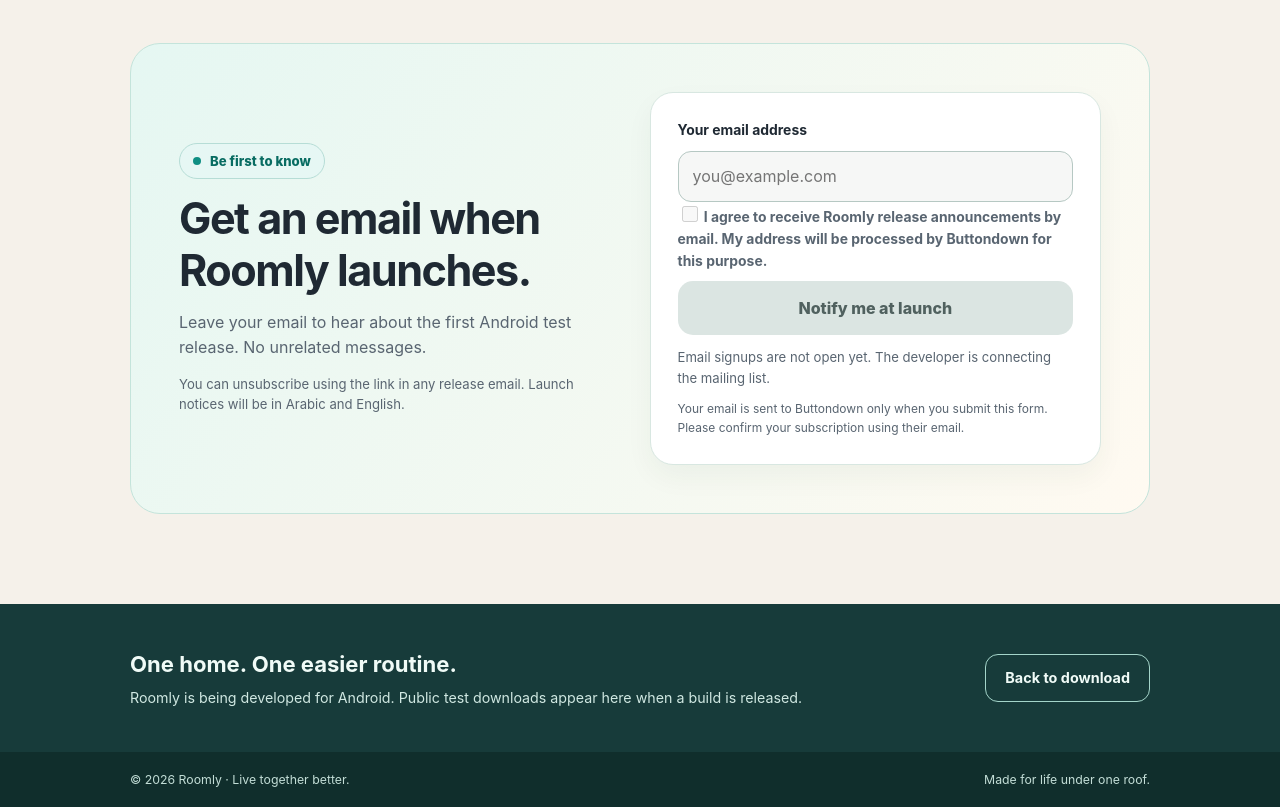
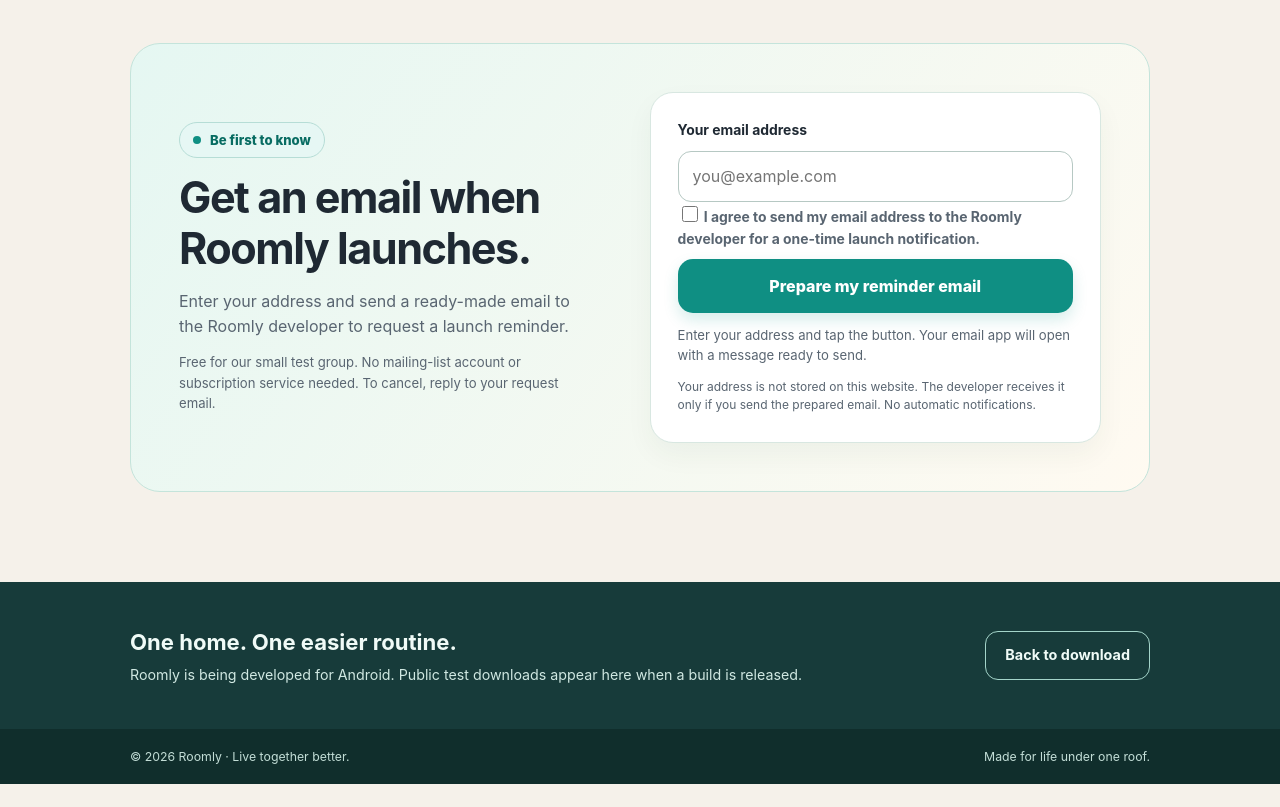
Before and after one commit to abdallahkhayroun00-crypto/Roomly-download, a plain HTML site: page index.html in a window 1280 px wide. Shown: the part 1300-2107 px from the top of the page. After the commit the page ends 2084 px from the top, so only its background shows below. Drawn offline with Linux system fonts and the light colour scheme; no server answers.

Commit message:
Implement free manual email launch reminders on Roomly landing page

```diff
--- a/index.html
+++ b/index.html
@@ -123,29 +123,27 @@
         <div>
           <span class="eyebrow"><span class="dot" aria-hidden="true"></span><span data-i18n="waitlistBadge">Be first to know</span></span>
           <h2 id="waitlist-title" data-i18n="waitlistTitle">Get an email when Roomly launches.</h2>
-          <p class="intro" data-i18n="waitlistIntro">Leave your email to hear about the first Android test release. No unrelated messages.</p>
-          <p class="hint" data-i18n="waitlistHint">You can unsubscribe using the link in any release email. Launch notices will be in Arabic and English.</p>
+          <p class="intro" data-i18n="waitlistIntro">Enter your email and send a prepared message to request a launch reminder.</p>
+          <p class="hint" data-i18n="waitlistHint">No subscription service required. Just send one email to request a launch reminder.</p>
         </div>
         <div class="signup-card">
-          <form id="waitlist-form" method="post" target="_blank" rel="noopener" aria-describedby="waitlist-status waitlist-privacy">
+          <form id="waitlist-form" aria-describedby="waitlist-status waitlist-privacy">
             <label for="waitlist-email" data-i18n="emailLabel">Your email address</label>
-            <input id="waitlist-email" name="email" type="email" autocomplete="email" inputmode="email" placeholder="you@example.com" maxlength="254" required disabled>
-            <input type="hidden" name="embed" value="1">
+            <input id="waitlist-email" name="email" type="email" autocomplete="email" inputmode="email" placeholder="you@example.com" maxlength="254" required>
             <label class="consent" for="waitlist-consent">
-              <input type="checkbox" id="waitlist-consent" required disabled>
-              <span data-i18n="consent">I agree to receive Roomly release announcements by email. My address will be processed by Buttondown for this purpose.</span>
+              <input type="checkbox" id="waitlist-consent" required>
+              <span data-i18n="consent">I agree to send my email to the Roomly developer for one launch update.</span>
             </label>
-            <button class="btn btn-primary" id="waitlist-submit" type="submit" disabled><span data-i18n="waitlistSubmit">Notify me at launch</span></button>
+            <button class="btn btn-primary" id="waitlist-submit" type="submit"><span data-i18n="waitlistSubmit">Notify me at launch</span></button>
           </form>
-          <p class="signup-status" id="waitlist-status" role="status" aria-live="polite" data-i18n="waitlistNotConnected">Email signups are not open yet. The developer is connecting the mailing list.</p>
-          <p class="smallprint" id="waitlist-privacy" data-i18n="privacyNote">Your email is sent to Buttondown only when you submit this form. Please confirm your subscription using their email.</p>
+          <p class="signup-status" id="waitlist-status" role="status" aria-live="polite" data-i18n="waitlistReady">Enter your address and tap the button to prepare an email for the developer.</p>
+          <p class="smallprint" id="waitlist-privacy" data-i18n="privacyNote">Your email is not stored here. You must send the prepared message yourself to request a reminder.</p>
         </div>
       </div>
     </section>
     <section class="bottom"><div class="shell bottom-inner"><div><h2 data-i18n="bottomTitle">One home. One easier routine.</h2><p data-i18n="bottomBody">Roomly is being developed for Android. Public test downloads appear here when a build is released.</p></div><a class="outline" href="#download-panel" data-i18n="backToDownload">Back to download</a></div></section>
   </main>
   <footer><div class="shell"><span>© <span id="year">2026</span> Roomly · Live together better.</span><span data-i18n="footer">Made for life under one roof.</span></div></footer>
-  <script src="./waitlist-config.js"></script>
   <script>
     (function () {
       "use strict";
@@ -157,37 +155,43 @@
       var switcher = document.getElementById("language");
       var language = "en";
 
-      // This site never collects/stores subscriber emails itself. The external
-      // subscription endpoint becomes active only after the owner configures it.
+      // Free, serverless for four users; no request exists until they send email.
       var waitlistForm = document.getElementById("waitlist-form");
       var waitlistEmail = document.getElementById("waitlist-email");
       var waitlistConsent = document.getElementById("waitlist-consent");
-      var waitlistSubmit = document.getElementById("waitlist-submit");
       var waitlistStatus = document.getElementById("waitlist-status");
-      var newsletterUsername = typeof window.ROOMLY_WAITLIST_USERNAME === "string" ? window.ROOMLY_WAITLIST_USERNAME.trim() : "";
-      var waitlistConnected = /^[a-zA-Z0-9_-]{2,64}$/.test(newsletterUsername);
-      if (waitlistConnected) {
-        waitlistForm.action = "https://buttondown.com/api/emails/embed-subscribe/" + encodeURIComponent(newsletterUsername);
-        waitlistEmail.disabled = false;
-        waitlistConsent.disabled = false;
-        waitlistSubmit.disabled = false;
-      }
-      waitlistForm.addEventListener("submit",function(event) {
-        if (!waitlistConnected || !waitlistConsent.checked || !waitlistEmail.validity.valid) {
-          event.preventDefault();
-        }
+      var ownerEmail = "abdallah.khayroun1@gmail.com";
+      var mailPrepared = false;
+      waitlistForm.addEventListener("submit", function (event) {
+        event.preventDefault();
+        if (!waitlistForm.reportValidity() || !waitlistConsent.checked) return;
+        var subject = "Roomly - Android launch notification request";
+        var body = [
+          "Hello Abdallah,",
+          "",
+          "Please notify me by email when Roomly is available for Android.",
+          "My email address: " + waitlistEmail.value.trim(),
+          "I agree to receive one launch announcement about Roomly.",
+          "Preferred language: " + (language === "ar" ? "Arabic" : "English"),
+          "",
+          "I understand I need to SEND this message to complete my request."
+        ].join("\n");
+        mailPrepared = true;
+        waitlistStatus.textContent = messages[language].waitlistMailPrepared;
+        window.location.href = "mailto:" + ownerEmail + "?subject=" + encodeURIComponent(subject) + "&body=" + encodeURIComponent(body);
       });
 
       var available = null;
       var state = "checking";
       var messages = {
         en: {
-          waitlistBadge:"Be first to know",waitlistTitle:"Get an email when Roomly launches.",waitlistIntro:"Leave your email to hear about the first Android test release. No unrelated messages.",
-          waitlistHint:"You can unsubscribe using the link in any release email. Launch notices will be in Arabic and English.",emailLabel:"Your email address",
-          consent:"I agree to receive Roomly release announcements by email. My address will be processed by Buttondown for this purpose.",
-          waitlistSubmit:"Notify me at launch",waitlistNotConnected:"Email signups are not open yet. The developer is connecting the mailing list.",
-          waitlistConnected:"Enter your email and confirm your subscription via the email you receive. The confirmation opens in a new tab.",
-          privacyNote:"Your email is sent to Buttondown only when you submit this form. Please confirm your subscription using their email.",
+          waitlistBadge:"Be first to know",waitlistTitle:"Get an email when Roomly launches.",waitlistIntro:"Enter your address and send a ready-made email to the Roomly developer to request a launch reminder.",
+          waitlistHint:"Free for our small test group. No mailing-list account or subscription service needed. To cancel, reply to your request email.",emailLabel:"Your email address",
+          consent:"I agree to send my email address to the Roomly developer for a one-time launch notification.",
+          waitlistSubmit:"Prepare my reminder email",
+          waitlistReady:"Enter your address and tap the button. Your email app will open with a message ready to send.",
+          waitlistMailPrepared:"Your email app should open now. Please tap Send there — your request is NOT registered until you send the email. If nothing opens, use your email app to write to abdallah.khayroun1@gmail.com.",
+          privacyNote:"Your address is not stored on this website. The developer receives it only if you send the prepared email. No automatic notifications.",
           navBadge:"Android · Early access",eyebrow:"Your shared home, made simpler",hero1:"A better way to",hero2:"live together.",
           lead:"From shared bills to household chores, Roomly helps roommates stay organized in one calm, friendly place.",
           versionPending:"Test version",downloadPending:"Download coming soon",downloadReady:"Download for Android",checking:"Checking if an Android test build is available…",
@@ -201,12 +205,13 @@
           backToDownload:"Back to download",footer:"Made for life under one roof."
         },
         ar: {
-          waitlistBadge:"كون أول واحد يعرف",waitlistTitle:"توصّل بإيميل ملي Roomly يكون واجد.",waitlistIntro:"خلي الإيميل ديالك باش نعلموك ملي تنشر أول نسخة تجريبية للأندرويد. ما غاديش نرسلو ليك رسائل ما عندهاش علاقة بالتطبيق.",
-          waitlistHint:"تقدر تلغي الاشتراك من الرابط اللي كاين فأي رسالة. إشعار الإطلاق غادي يكون بالعربية والإنجليزية.",emailLabel:"الإيميل ديالك",
-          consent:"كنوافق نتوصل بإيميلات كتخص إصدار Roomly. الإيميل ديالي غادي تعالجو خدمة Buttondown غير لهاد الغرض.",
-          waitlistSubmit:"علمني ملي يكون واجد",waitlistNotConnected:"التسجيل بالإيميل مازال ما تحلش. المطوّر باقي كيربط خدمة الإشعارات.",
-          waitlistConnected:"دخل الإيميل ديالك وأكّد الاشتراك من الرسالة اللي غادي توصلك. التأكيد غادي يتحل فصفحة جديدة.",
-          privacyNote:"الإيميل ديالك غادي يتصيفط لـ Buttondown غير ملي تضغط على زر التسجيل. أكّد الاشتراك من الرسالة اللي غادي توصلك.",
+          waitlistBadge:"كون أول واحد يعرف",waitlistTitle:"توصّل بإيميل ملي Roomly يكون واجد.",waitlistIntro:"دخل الإيميل ديالك وصيفط رسالة جاهزة للمطوّر باش يعلمك ملي تنشر نسخة Roomly للأندرويد.",
+          waitlistHint:"حل مجاني لمجموعة صغيرة ديال المجرّبين، بلا اشتراك فخدمة رسائل. باش تلغي الطلب، جاوب على الرسالة اللي صيفطتي.",emailLabel:"الإيميل ديالك",
+          consent:"كنوافق نصيفط الإيميل ديالي لمطوّر Roomly باش يعلمني مرة وحدة ملي يكون التطبيق واجد.",
+          waitlistSubmit:"وجد ليا رسالة التذكير",
+          waitlistReady:"دخل الإيميل ديالك وضغط على الزر. غادي يتحل تطبيق الإيميل برسالة جاهزة خاصك تصيفطها.",
+          waitlistMailPrepared:"خاص تطبيق الإيميل يتحل دابا. ضروري تضغط على «إرسال» تما، حيث الطلب ما تسجّلش حتى تصيفط الرسالة. إلا ما تحل والو، صيفط لــ abdallah.khayroun1@gmail.com مباشرة.",
+          privacyNote:"هاد الموقع ما كيخزّنش الإيميل ديالك. المطوّر كيتوصل به غير إلا صيفطتي الرسالة فعلاً. ما كاينش إرسال تلقائي للإشعارات.",
           navBadge:"أندرويد · نسخة تجريبية",eyebrow:"تنظيم السكن المشترك بطريقة أبسط",hero1:"تشاركو السكن",hero2:"براحة وتنظيم.",
           lead:"من الفواتير والمصاريف المشتركة حتى للمهام المنزلية، Roomly كيجمع ليكم تنظيم الدار فبلاصة وحدة.",
           versionPending:"النسخة التجريبية",downloadPending:"التحميل متاح قريباً",downloadReady:"تحميل التطبيق للأندرويد",checking:"كنتحققو واش كاينة نسخة Android للتحميل…",
@@ -231,7 +236,7 @@
         label.textContent = messages[language][available ? "downloadReady" : "downloadPending"];
         status.textContent = messages[language][state];
         version.textContent = available ? available.name : messages[language].versionPending;
-        waitlistStatus.textContent = messages[language][waitlistConnected ? "waitlistConnected" : "waitlistNotConnected"];
+        waitlistStatus.textContent = messages[language][mailPrepared ? "waitlistMailPrepared" : "waitlistReady"];
       }
       // A disabled link cannot accidentally send someone to a nonexistent APK.
       link.addEventListener("click", function (event) {
```
